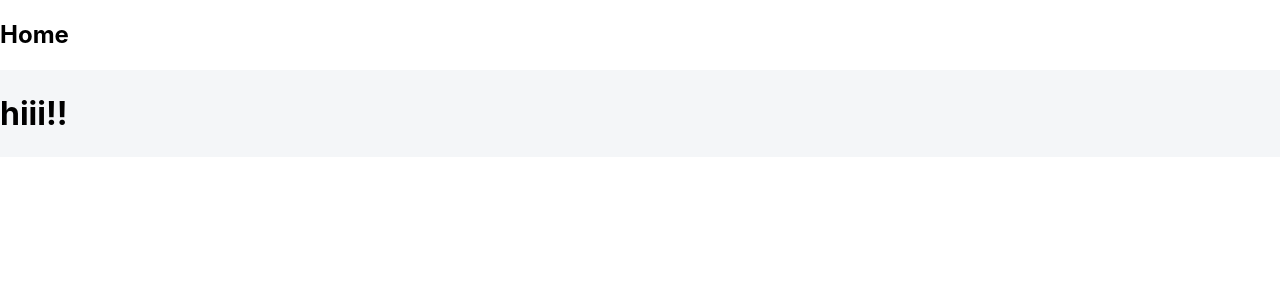
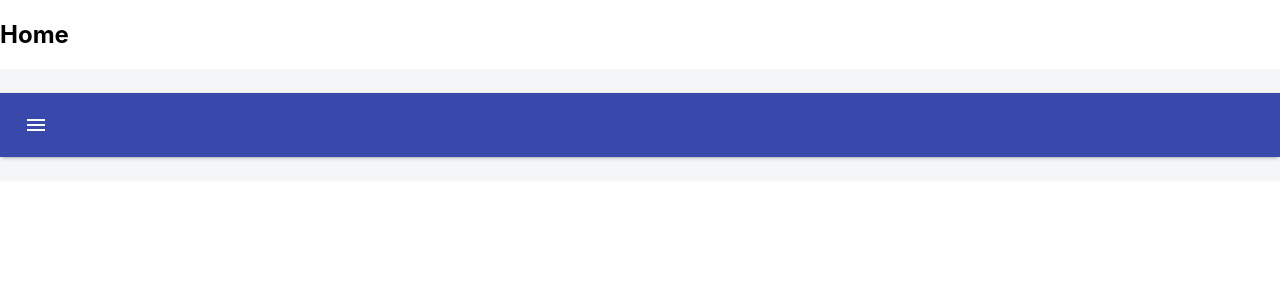
Before and after one commit to ralenezi/NBK-app-clone, a React (Create React App) app: page / in a window 1280 px wide. Shown: the top 300 px of the page. Built offline with nearby package versions, Linux system fonts and the light colour scheme.

Commit message:
burger button was added

```diff
--- a/package.json
+++ b/package.json
@@ -4,6 +4,7 @@
   "private": true,
   "dependencies": {
     "@material-ui/core": "^4.11.4",
+    "@material-ui/icons": "^4.11.2",
     "@testing-library/jest-dom": "^5.11.4",
     "@testing-library/react": "^11.1.0",
     "@testing-library/user-event": "^12.1.10",
--- a/src/components/Home/Hi.js
+++ b/src/components/Home/Hi.js
@@ -1,7 +1,7 @@
-import { makeStyles } from '@material-ui/core'
+import { makeStyles, AppBar, Toolbar, IconButton } from '@material-ui/core'
+import { Menu } from '@material-ui/icons'
 import React from 'react'
 
-//   console.log('🚀 ~ file: Hi.js ~ line 6 ~ theme', theme)
 const useStyles = makeStyles((theme) => ({
   root: {
     backgroundColor: theme.palette.background.dark,
@@ -9,12 +9,28 @@ const useStyles = makeStyles((theme) => ({
     paddingBottom: theme.spacing(3),
     paddingTop: theme.spacing(3),
   },
+  menuButton: {
+    marginRight: theme.spacing(2),
+  },
+  title: {
+    flexGrow: 1,
+  },
 }))
 const Hi = () => {
   const classes = useStyles()
   return (
-    <div>
-      <h1 className={classes.root}>hiii!!</h1>
+    <div className={classes.root}>
+      <AppBar position='static'>
+        <Toolbar>
+          <IconButton
+            edge='start'
+            className={classes.menuButton}
+            color='inherit'
+            aria-label='menu'>
+            <Menu />
+          </IconButton>
+        </Toolbar>
+      </AppBar>
     </div>
   )
 }
```
Also changed, not shown: 1 other file (tests, documents, lock files or other folders).
